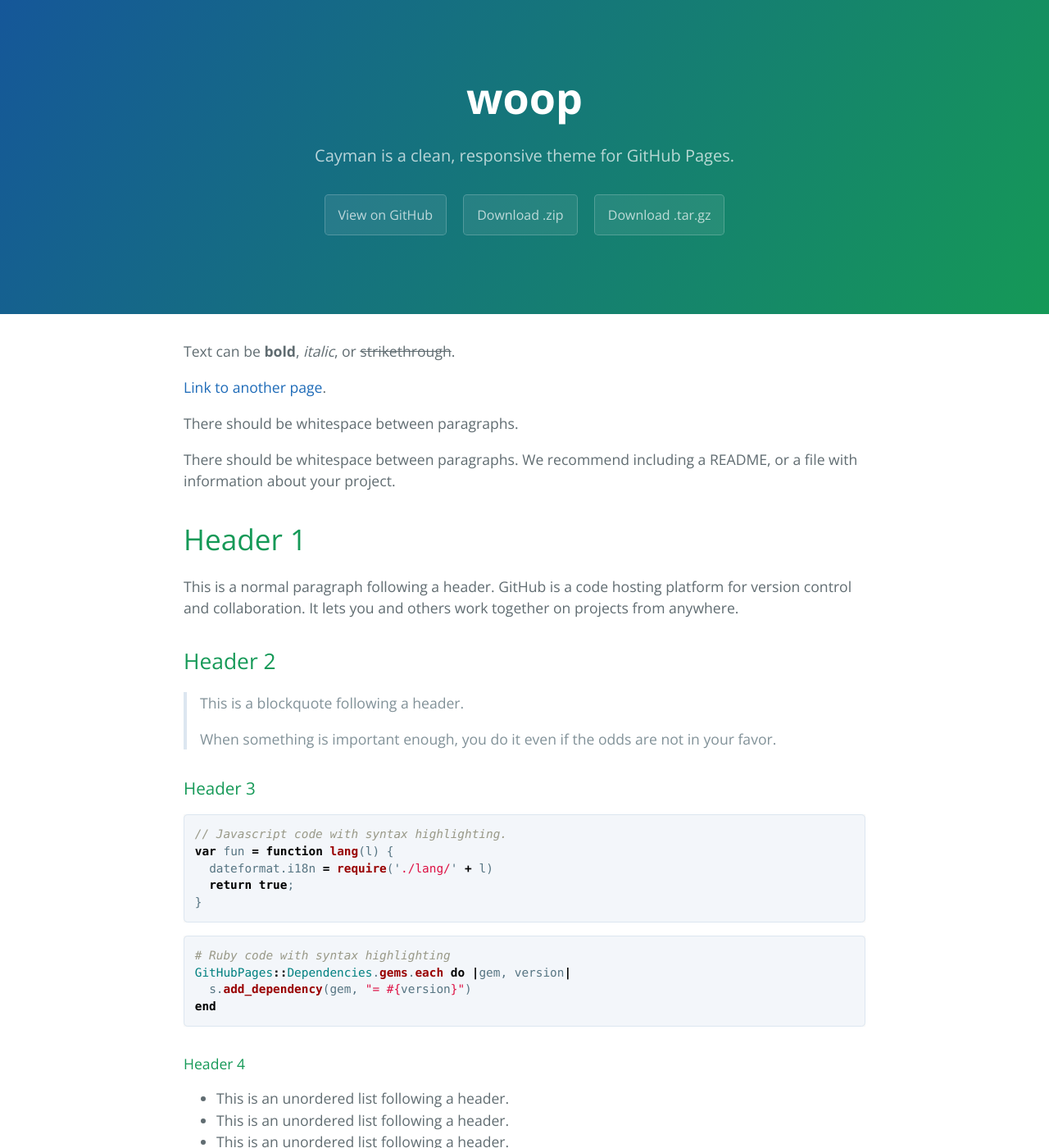
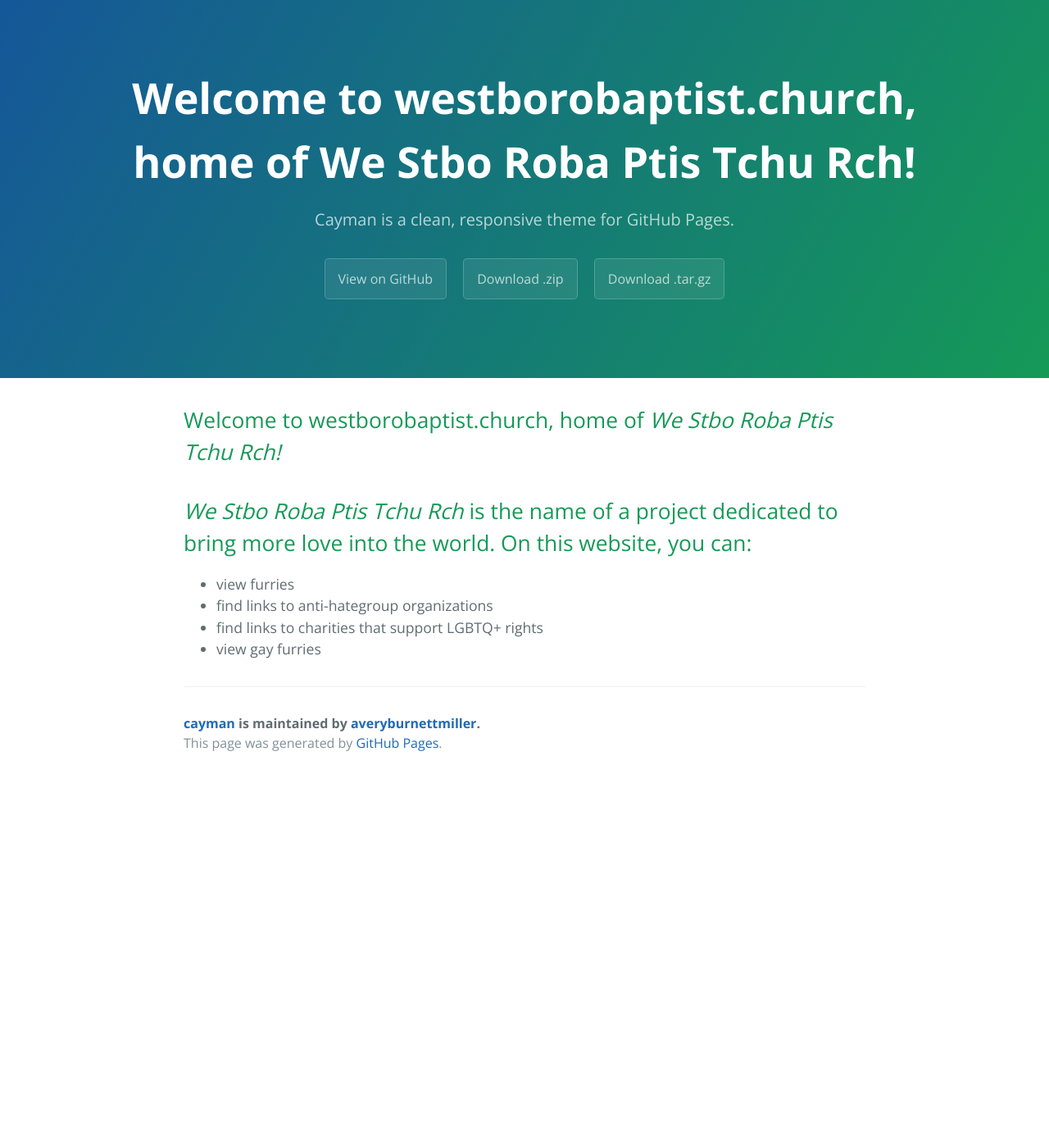
Before and after one commit to averyburnettmiller/cayman, a Jekyll site: the page built from index.md, in a window 1280 px wide and 1400 px high. Shown: the whole window at 82% size. Built offline with Jekyll 4.4.1, drawn with Linux system fonts in a browser that asks for light colours; our own code applies the rules of GitHub Pages for plain Markdown files; some of the changed text lies outside the part shown.

Commit message:
Update index.md

````diff
--- a/index.md
+++ b/index.md
@@ -1,123 +1,10 @@
 ---
 layout: default
+published: true
 ---
-
-Text can be **bold**, _italic_, or ~~strikethrough~~.
-
-[Link to another page](./another-page.html).
-
-There should be whitespace between paragraphs.
-
-There should be whitespace between paragraphs. We recommend including a README, or a file with information about your project.
-
-# Header 1
-
-This is a normal paragraph following a header. GitHub is a code hosting platform for version control and collaboration. It lets you and others work together on projects from anywhere.
-
-## Header 2
-
-> This is a blockquote following a header.
->
-> When something is important enough, you do it even if the odds are not in your favor.
-
-### Header 3
-
-```js
-// Javascript code with syntax highlighting.
-var fun = function lang(l) {
-  dateformat.i18n = require('./lang/' + l)
-  return true;
-}
-```
-
-```ruby
-# Ruby code with syntax highlighting
-GitHubPages::Dependencies.gems.each do |gem, version|
-  s.add_dependency(gem, "= #{version}")
-end
-```
-
-#### Header 4
-
-*   This is an unordered list following a header.
-*   This is an unordered list following a header.
-*   This is an unordered list following a header.
-
-##### Header 5
-
-1.  This is an ordered list following a header.
-2.  This is an ordered list following a header.
-3.  This is an ordered list following a header.
-
-###### Header 6
-
-| head1        | head two          | three |
-|:-------------|:------------------|:------|
-| ok           | good swedish fish | nice  |
-| out of stock | good and plenty   | nice  |
-| ok           | good `oreos`      | hmm   |
-| ok           | good `zoute` drop | yumm  |
-
-### There's a horizontal rule below this.
-
-* * *
-
-### Here is an unordered list:
-
-*   Item foo
-*   Item bar
-*   Item baz
-*   Item zip
-
-### And an ordered list:
-
-1.  Item one
-1.  Item two
-1.  Item three
-1.  Item four
-
-### And a nested list:
-
-- level 1 item
-  - level 2 item
-  - level 2 item
-    - level 3 item
-    - level 3 item
-- level 1 item
-  - level 2 item
-  - level 2 item
-  - level 2 item
-- level 1 item
-  - level 2 item
-  - level 2 item
-- level 1 item
-
-### Small image
-
-![Octocat](https://assets-cdn.github.com/images/icons/emoji/octocat.png)
-
-### Large image
-
-![Branching](https://guides.github.com/activities/hello-world/branching.png)
-
-
-### Definition lists can be used with HTML syntax.
-
-<dl>
-<dt>Name</dt>
-<dd>Godzilla</dd>
-<dt>Born</dt>
-<dd>1952</dd>
-<dt>Birthplace</dt>
-<dd>Japan</dd>
-<dt>Color</dt>
-<dd>Green</dd>
-</dl>
-
-```
-Long, single-line code blocks should not wrap. They should horizontally scroll if they are too long. This line should be long enough to demonstrate this.
-```
-
-```
-The final element.
-```
+## Welcome to westborobaptist.church, home of _We Stbo Roba Ptis Tchu Rch!_
+## _We Stbo Roba Ptis Tchu Rch_ is the name of a project dedicated to bring more love into the world. On this website, you can:
+- view furries
+- find links to anti-hategroup organizations
+- find links to charities that support LGBTQ+ rights
+- view gay furries
````
